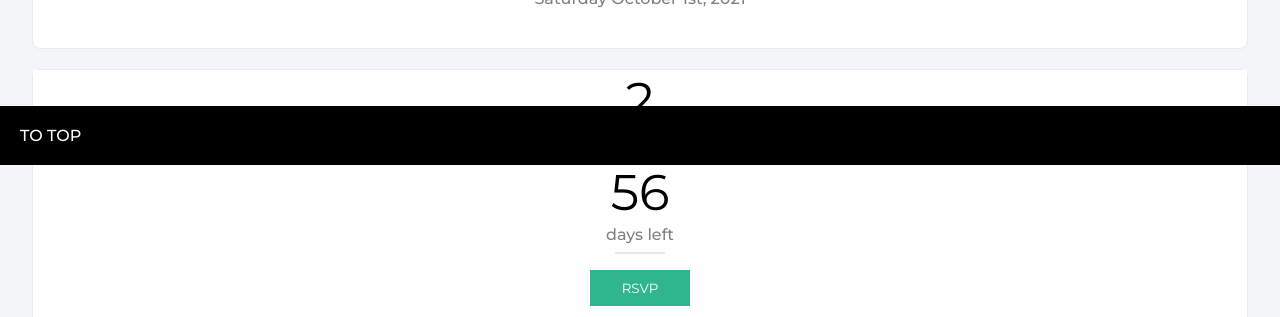
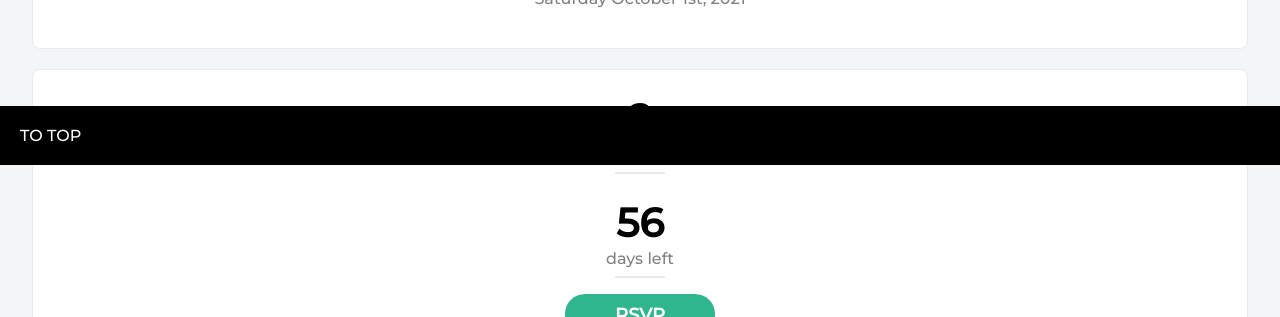
Before and after one commit to kristenwood123/RSVP-react-app, a React (Create React App) app: page / in a window 1280 px wide. Shown: the part 635-952 px from the top of the page. Built offline with nearby package versions, Linux system fonts and the light colour scheme.

Commit message:
styled number stats

```diff
--- a/src/index.css
+++ b/src/index.css
@@ -112,12 +112,17 @@ ul {
   background-color: rgb(48, 182, 142);
   color: white;
   border: none;
-  width: 100px;
+  width: 150px;
+  font-size: 18px;
+  font-weight: 600;
+  border-radius: 20px;
+  cursor: pointer;
 }
 
 .details-nums {
-  font-size: 50px;
-  text-transform: bold;
+  font-size: 40px;
+  font-weight: 600;
+  margin-top: 1.5rem;
 }
 
 .beer-icon {
```
